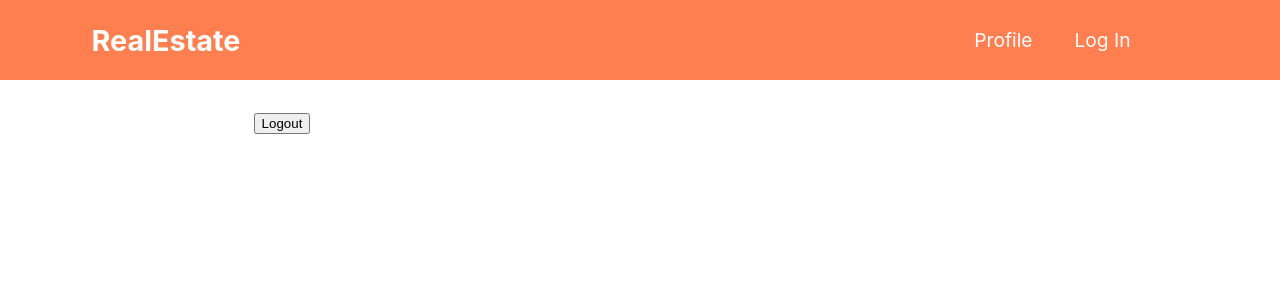
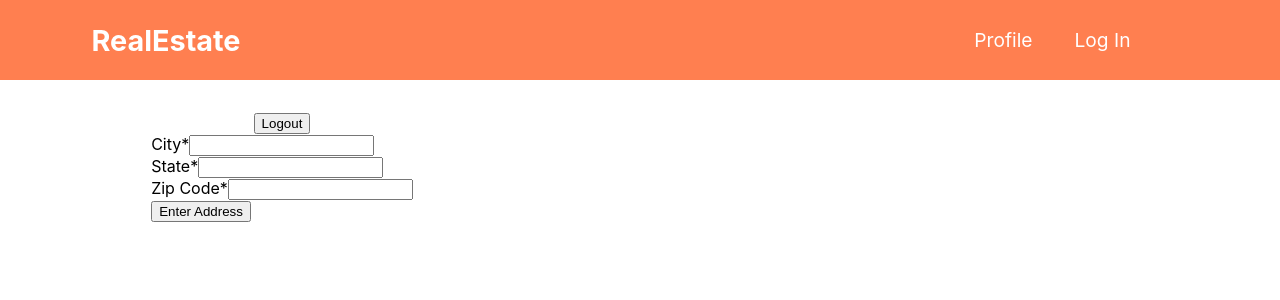
Before and after one commit to josephtrasatti/6156_RealEstate_Web, a React (Create React App) app: page /Profile in a window 1280 px wide. Shown: the top 300 px of the page. Built offline with nearby package versions, Linux system fonts and the light colour scheme.

Commit message:
add location

```diff
--- a/src/models/User.ts
+++ b/src/models/User.ts
@@ -1,5 +1,7 @@
 export interface User {
     firstName: string,
     lastName: string,
-    email: string
+    email: string,
+    addressId: number,
+    landLordId: number
 }
--- a/src/pages/profile/Profile.tsx
+++ b/src/pages/profile/Profile.tsx
@@ -1,12 +1,24 @@
 import React, { useState, useEffect } from 'react';
 import { useHistory, useLocation } from 'react-router';
 import './Profile.css';
-import { Users } from '../../utils'
+import { Client, Users } from '../../utils'
 import { User } from '../../models'
+import { TextInput } from '../../components/forms';
+
+interface Suggestion {
+    city: string,
+    entries: number,
+    secondary: string,
+    state: string,
+    street_line: string,
+    zipcode: string
+}
 
 const getUserInfo = async () => {
 	return await Users.getCurrentUser()
 }
+
+const KEY = "45845494968185145"
 
 export const Profile = () => {
 	const history = useHistory()
@@ -17,7 +29,13 @@ export const Profile = () => {
 	const [showError, setShowError] = useState(false)
 
 	const [didSetUserInfo, setDidSetUserInfo] = useState(false)
-	const [userInfo, setUserInfo] = useState(null as User | null)
+    const [userInfo, setUserInfo] = useState(null as User | null)
+
+    const [streetName, setStreetName] = useState('')
+    const [city, setCity] = useState('')
+    const [state, setState] = useState('')
+    const [zipcode, setZipcode] = useState('')
+    const [suggestions, setSuggestions] = useState([] as Suggestion[])
 
 	useEffect(() => {
 		setLoading(true)
@@ -36,7 +54,30 @@ export const Profile = () => {
 		else {
 			setLoading(false)
 		}
-	}, [didSetUserInfo, location.pathname])
+    }, [didSetUserInfo, location.pathname])
+
+    useEffect(() => {
+        //getSuggestions(streetName).then(suggestions => setSuggestions(suggestions))
+        if (streetName) {
+            const search = encodeURI(streetName)
+            const uri = `https://us-autocomplete-pro.api.smartystreets.com/lookup?key=${KEY}&search=${search}&max_results=10&`
+            console.log(uri)
+            fetch(uri)
+                .then(res => res.json())
+                .then(data => setSuggestions(data['suggestions'] as Suggestion[]))
+        }
+    }, [streetName])
+
+    const fillInfo = (suggestion: Suggestion) => {
+        setStreetName(suggestion.street_line)
+        setState(suggestion.state)
+        setCity(suggestion.city)
+        setZipcode(suggestion.zipcode)
+    }
+
+    const checkAddress = async () => {
+        await Client.User.checkAddress(streetName, city, state, zipcode).then(res => console.log(res))
+    }
 
 	return showError ? (
 		<div>
@@ -49,16 +90,14 @@ export const Profile = () => {
 	) :  (
 		<div className="root">
 			<div className="profileArea">
-
 				<div>
-
 					{userInfo &&
 					<div className={'userInfo'}>
 						<h1>{userInfo.firstName} {userInfo.lastName} </h1>
 					</div>
             		}
         		</div>
-				<div>
+                <div>
 					<button onClick={() => {
 						Users.logOut()
 						setDidSetUserInfo(false)
@@ -67,6 +106,47 @@ export const Profile = () => {
 					}
 					}>Logout</button>
 				</div>
+                <div>
+                    {userInfo && !userInfo.addressId &&
+                    <div>
+                        Street Name*
+                        <input
+                            value={streetName}
+                            onChange={(t) => setStreetName(t.target.value)}
+                        />
+                    </div>
+                    }
+                    {suggestions.map(suggestion => {
+                        return (
+                            <button onClick={() => fillInfo(suggestion)}>{suggestion.street_line}{suggestion.city}{suggestion.state}</button>
+                        )
+                    })}
+                    <div>
+                        City*
+                        <input
+                            value={city}
+                            onChange={(t) => setCity(t.target.value)}
+                            required
+                        />
+                    </div>
+                    <div>
+                        State*
+                        <input
+                            value={state}
+                            onChange={(t) => setState(t.target.value)}
+                            required
+                        />
+                    </div>
+                    <div>
+                        Zip Code*
+                        <input
+                            value={zipcode}
+                            onChange={(t) => setState(t.target.value)}
+                            required
+                        />
+                    </div>
+                    <button onClick={() => checkAddress()}>Enter Address</button>
+                </div>
 			</div>
 		</div>
 	)
--- a/src/utils/UserAPI.ts
+++ b/src/utils/UserAPI.ts
@@ -55,6 +55,25 @@ class UserClient {
 	public static getAll = (token: string): Promise<User[]> => {
 		return client('/user/getAll', { token })
 	}
+
+	public static getSuggestions = (streetName: string): Promise<string[]> => {
+		return client('/address-suggest', { streetName })
+	}
+
+	public static checkAddress = (
+		street: string,
+		city: string,
+		state: string,
+		zipcode: string
+	): Promise<boolean> => {
+		return client('/address-rsp', {
+			street,
+			city,
+			state,
+			zipcode
+		})
+	}
+
 }
 
 
```
Also changed, not shown: src/components/forms/TextInput.tsx (+7 -1 lines).
